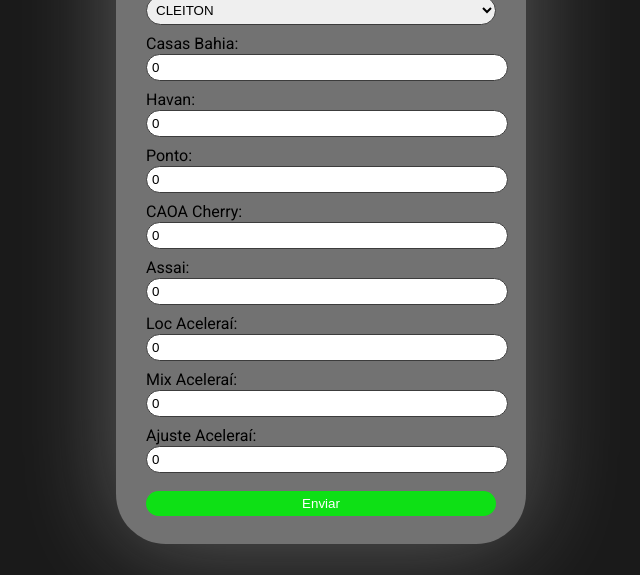
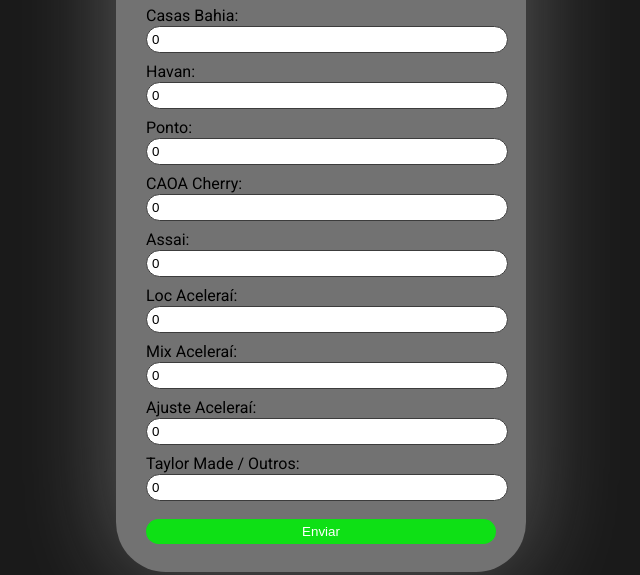
Before and after one commit to TheoQueiroz/dashboardfuzzr, a plain HTML site: page index.html in a window 1280 px wide. Shown: the part 225-800 px from the top of the page, without its empty margins (319-959 px from the left). Drawn offline with Linux system fonts and the light colour scheme.

Commit message:
Update index.html

```diff
--- a/index.html
+++ b/index.html
@@ -10,7 +10,7 @@
     <div class="container">
         <img src="logo2.png" alt="Logo da Empresa">
         <h1>Formulário de Entrega de Materiais</h1>
-        <form id="deliveryForm" action="https://script.google.com/a/macros/fuzzr.com.br/s/AKfycbzKzXiOWaoUMTCdkOpgecmvb_f76R1Hk398g4-2WaXziFLbIR-k2GUHBYhUEWGupkKg/exec" method="post">
+        <form id="deliveryForm" action="https://script.google.com/a/macros/fuzzr.com.br/s/AKfycbyq7CtJEO11xOFPdjtH6E172ApFMZbdaacEooadtuOYRYPd3GCCg0wGKTxeO9moAODJ/exec" method="post">
             <label for="usuario">Usuário:</label>
             <select id="usuario" name="usuario">
                 <option value="CLEITON">CLEITON</option>
@@ -21,6 +21,7 @@
                 <option value="SALGA">SALGA</option>
                 <option value="THEO">THEO</option>
                 <option value="VITOR">VITOR</option>
+                <option value="RODS">RODS</option>
             </select>
 
             <label for="casasBahia">Casas Bahia:</label>
@@ -47,6 +48,9 @@
             <label for="ajusteAcelera">Ajuste Aceleraí:</label>
             <input type="number" id="ajusteAcelera" name="ajusteAcelera" value="0">
 
+            <label for="tmoutros">Taylor Made / Outros:</label>
+            <input type="number" id="tmoutros" name="tmoutros" value="0">
+
             <button type="submit">Enviar</button>
         </form>
     </div>
```
